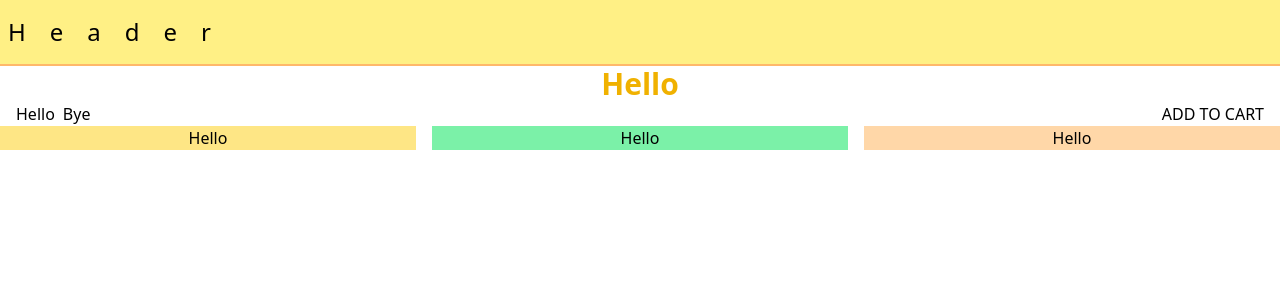
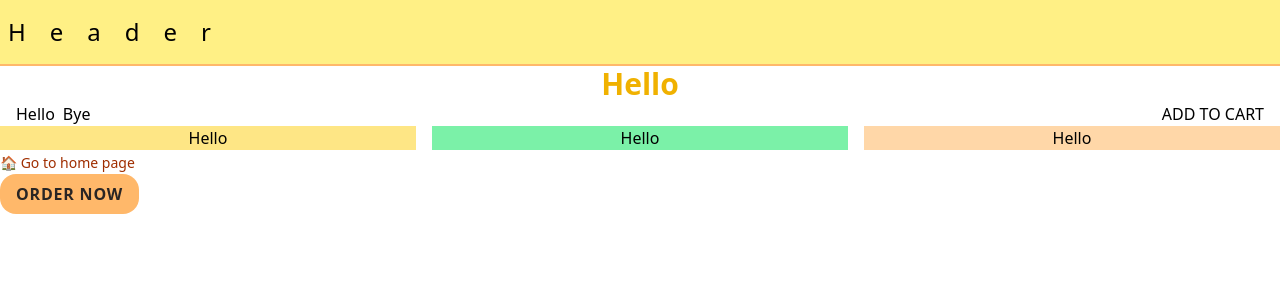
Before and after one commit to sandeepdewangan/7-react-tailwind, a React (Vite) app: page / in a window 1280 px wide. Shown: the top 300 px of the page. Built offline with nearby package versions, Linux system fonts and the light colour scheme.

Commit message:
Element State and Transitions

```diff
--- a/src/App.jsx
+++ b/src/App.jsx
@@ -23,6 +23,13 @@ function App() {
         <p className="bg-green-300">Hello</p>
         <p className="bg-orange-200"> Hello</p>
       </div>
+      <a className="text-sm text-orange-800 hover:text-orange-300" href="">
+        🏠 Go to home page
+      </a>
+      <br />
+      <button className="uppercase bg-orange-300 px-4 py-2 rounded-2xl tracking-wider text-md hover:bg-orange-200 text-stone-800 font-semibold transition-colors duration-500 active:bg-red-500">
+        Order Now
+      </button>
     </div>
   );
 }
```
Also changed, not shown: 1 other file (tests, documents, lock files or other folders).
